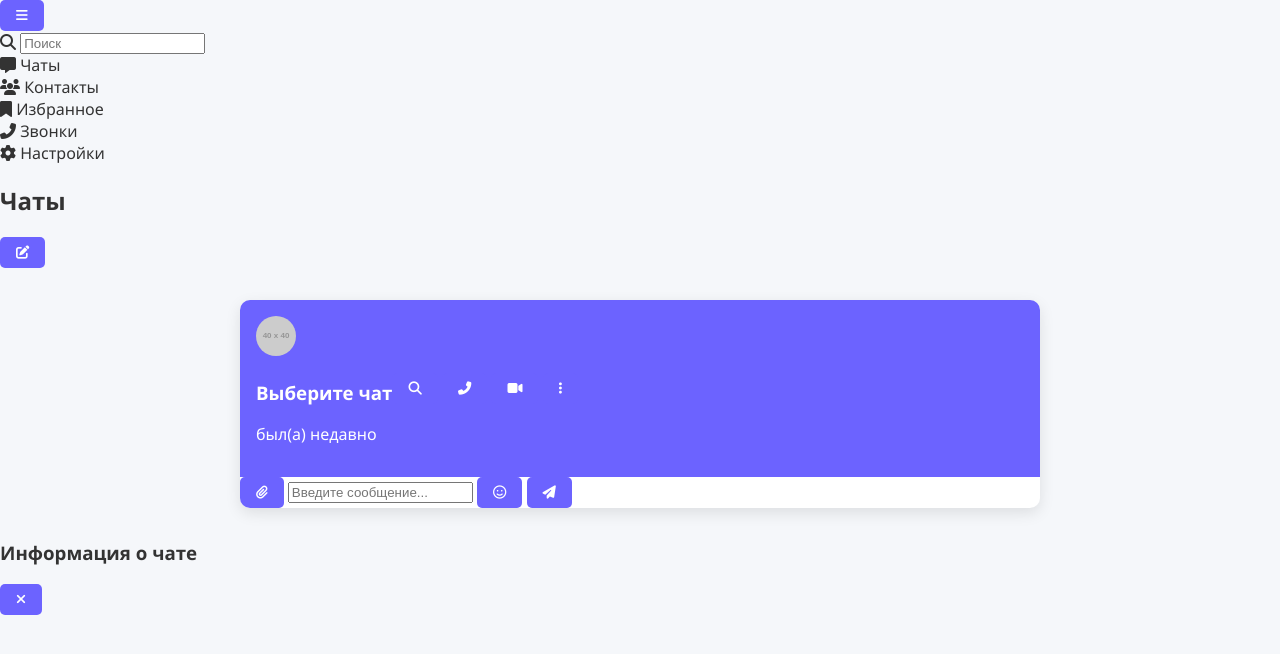
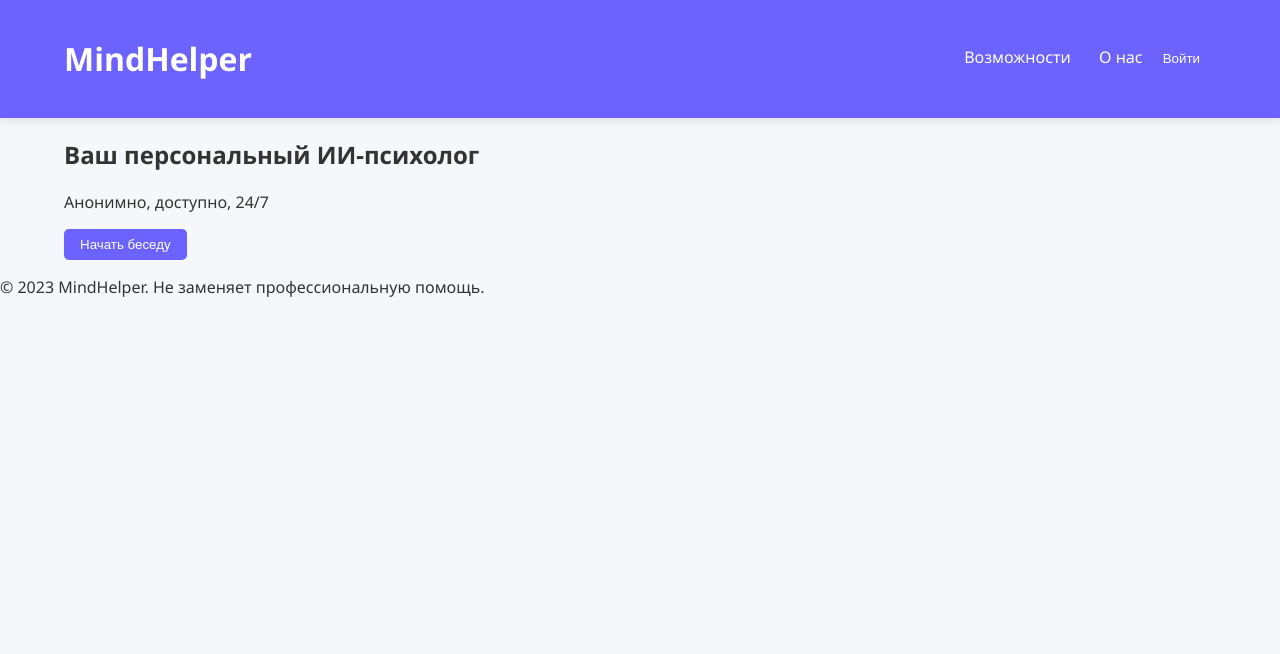
Before and after one commit to INSOMNIAvid/telegrame, a plain HTML site: page index.html in a window 1280 px wide. Drawn offline with Linux system fonts and the light colour scheme; files that its build step writes are made by us from their sources; placeholder pictures from the web are drawn by us.

Commit message:
Update index.html

```diff
--- a/index.html
+++ b/index.html
@@ -3,135 +3,71 @@
 <head>
     <meta charset="UTF-8">
     <meta name="viewport" content="width=device-width, initial-scale=1.0">
-    <title>Telegram Web</title>
-    <link rel="stylesheet" href="/css/style.css">
+    <title>MindHelper — Виртуальный психолог</title>
+    <link rel="stylesheet" href="style.css">
     <link rel="stylesheet" href="https://cdnjs.cloudflare.com/ajax/libs/font-awesome/6.4.0/css/all.min.css">
-    <link href="https://fonts.googleapis.com/css2?family=Roboto:wght@300;400;500;700&display=swap" rel="stylesheet">
 </head>
 <body>
-    <div class="app-container">
-        <!-- Левый сайдбар - меню -->
-        <div class="left-sidebar">
-            <div class="sidebar-header">
-                <button class="sidebar-toggle">
-                    <i class="fas fa-bars"></i>
-                </button>
-                <div class="search-box">
-                    <i class="fas fa-search"></i>
-                    <input type="text" placeholder="Поиск">
-                </div>
-            </div>
-            <div class="menu-items">
-                <div class="menu-item active">
-                    <i class="fas fa-comment-alt"></i>
-                    <span>Чаты</span>
-                </div>
-                <div class="menu-item">
-                    <i class="fas fa-users"></i>
-                    <span>Контакты</span>
-                </div>
-                <div class="menu-item">
-                    <i class="fas fa-bookmark"></i>
-                    <span>Избранное</span>
-                </div>
-                <div class="menu-item">
-                    <i class="fas fa-phone-alt"></i>
-                    <span>Звонки</span>
-                </div>
-                <div class="menu-item">
-                    <i class="fas fa-cog"></i>
-                    <span>Настройки</span>
-                </div>
-            </div>
+    <!-- Шапка -->
+    <header>
+        <div class="container">
+            <h1>MindHelper</h1>
+            <nav>
+                <a href="#features">Возможности</a>
+                <a href="#about">О нас</a>
+                <button id="authBtn">Войти</button>
+            </nav>
         </div>
+    </header>
 
-        <!-- Центральный сайдбар - список чатов -->
-        <div class="main-sidebar">
-            <div class="sidebar-header">
-                <h2>Чаты</h2>
-                <button class="new-chat-btn">
-                    <i class="fas fa-edit"></i>
-                </button>
-            </div>
-            <div class="chat-list" id="chatList">
-                <!-- Список чатов будет здесь -->
-            </div>
-        </div>
-
-        <!-- Основное окно чата -->
-        <div class="chat-container">
-            <div class="chat-header">
-                <div class="chat-info">
-                    <div class="chat-avatar">
-                        <img src="https://via.placeholder.com/40" alt="User">
-                    </div>
-                    <div class="chat-details">
-                        <h3 id="chatTitle">Выберите чат</h3>
-                        <p id="chatStatus">был(а) недавно</p>
-                    </div>
-                </div>
-                <div class="chat-actions">
-                    <button><i class="fas fa-search"></i></button>
-                    <button><i class="fas fa-phone-alt"></i></button>
-                    <button><i class="fas fa-video"></i></button>
-                    <button><i class="fas fa-ellipsis-v"></i></button>
-                </div>
-            </div>
-
-            <div class="messages-container" id="messagesContainer">
-                <!-- Сообщения будут здесь -->
-            </div>
-
-            <div class="message-input-container">
-                <button class="attachment-btn">
-                    <i class="fas fa-paperclip"></i>
-                </button>
-                <input type="text" placeholder="Введите сообщение..." id="messageInput">
-                <button class="emoji-btn">
-                    <i class="far fa-smile"></i>
-                </button>
-                <button class="send-btn" id="sendMessageBtn">
-                    <i class="fas fa-paper-plane"></i>
-                </button>
-            </div>
-        </div>
-
-        <!-- Правый сайдбар - информация о чате -->
-        <div class="right-sidebar">
-            <div class="sidebar-header">
-                <h3>Информация о чате</h3>
-                <button class="close-sidebar">
-                    <i class="fas fa-times"></i>
-                </button>
-            </div>
-            <div class="chat-info-content">
-                <!-- Информация о чате будет здесь -->
-            </div>
+    <!-- Попап аутентификации -->
+    <div id="authModal" class="modal">
+        <div class="modal-content">
+            <span class="close">&times;</span>
+            <h2>Анонимный вход</h2>
+            <button id="guestLogin">Продолжить как гость</button>
+            <div class="auth-divider">или</div>
+            <form id="loginForm">
+                <input type="email" placeholder="Email" required>
+                <input type="password" placeholder="Пароль" required>
+                <button type="submit">Войти</button>
+            </form>
         </div>
     </div>
 
-    <!-- Модальные окна -->
-    <div class="modal" id="newChatModal">
-        <div class="modal-content">
-            <div class="modal-header">
-                <h3>Новый чат</h3>
-                <button class="close-modal">&times;</button>
+    <!-- Главный экран -->
+    <main>
+        <section class="hero">
+            <div class="container">
+                <h2>Ваш персональный ИИ-психолог</h2>
+                <p>Анонимно, доступно, 24/7</p>
+                <button id="startChatBtn">Начать беседу</button>
             </div>
-            <div class="modal-body">
-                <div class="search-box">
-                    <i class="fas fa-search"></i>
-                    <input type="text" placeholder="Поиск пользователей" id="userSearchInput">
+        </section>
+
+        <!-- Чат-интерфейс (изначально скрыт) -->
+        <section id="chatSection" class="hidden">
+            <div class="chat-container">
+                <div class="chat-header">
+                    <img src="assets/bot-avatar.png" alt="AI Psychologist">
+                    <h3>MindHelper Bot</h3>
                 </div>
-                <div class="user-list" id="userList">
-                    <!-- Список пользователей будет здесь -->
+                <div id="chatMessages" class="chat-messages">
+                    <!-- Сообщения будут здесь -->
+                </div>
+                <div class="chat-input">
+                    <input type="text" id="userInput" placeholder="Напишите вашу проблему...">
+                    <button id="sendBtn"><i class="fas fa-paper-plane"></i></button>
                 </div>
             </div>
-        </div>
-    </div>
+        </section>
+    </main>
 
-    <div class="modal" id="callModal">
-        <!-- Содержимое модального окна звонка -->
-    </div>
+    <!-- Подвал -->
+    <footer>
+        <p>© 2023 MindHelper. Не заменяет профессиональную помощь.</p>
+    </footer>
+
     <script src="script.js"></script>
 </body>
 </html>
```
